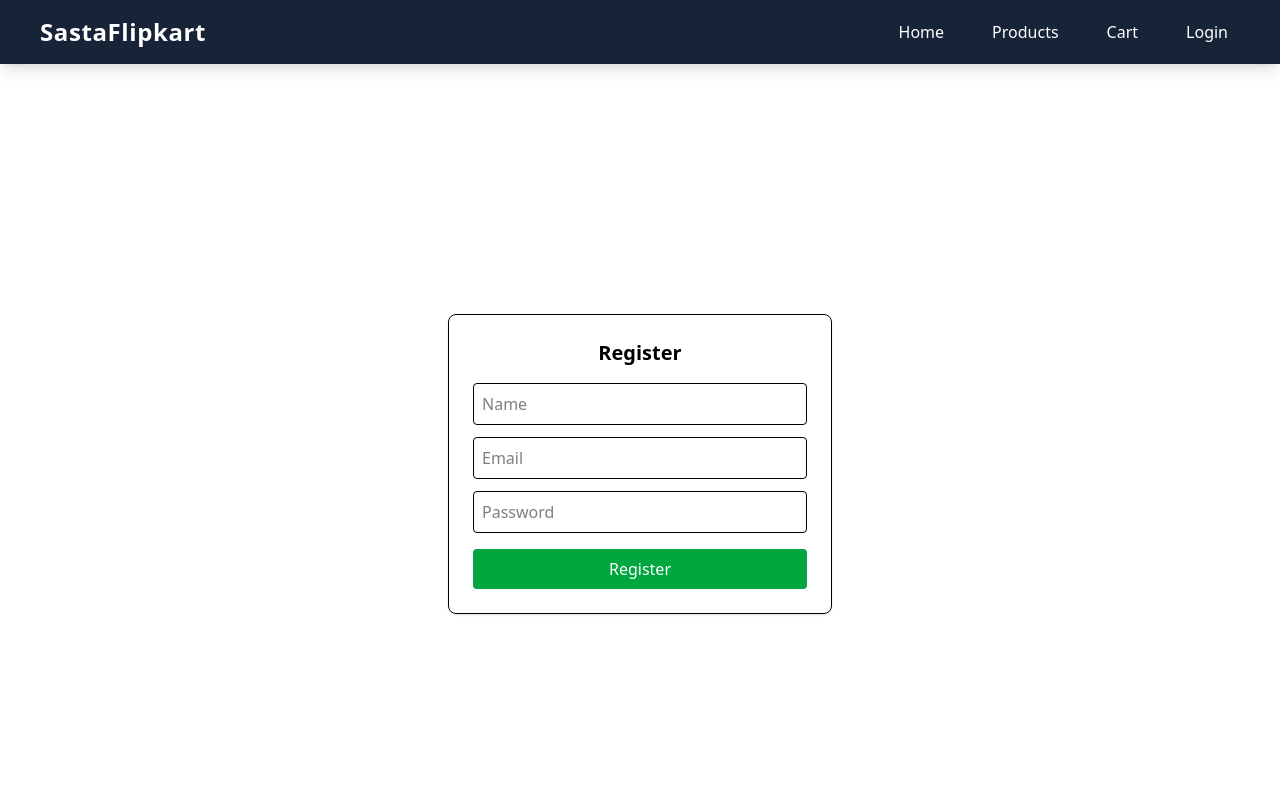
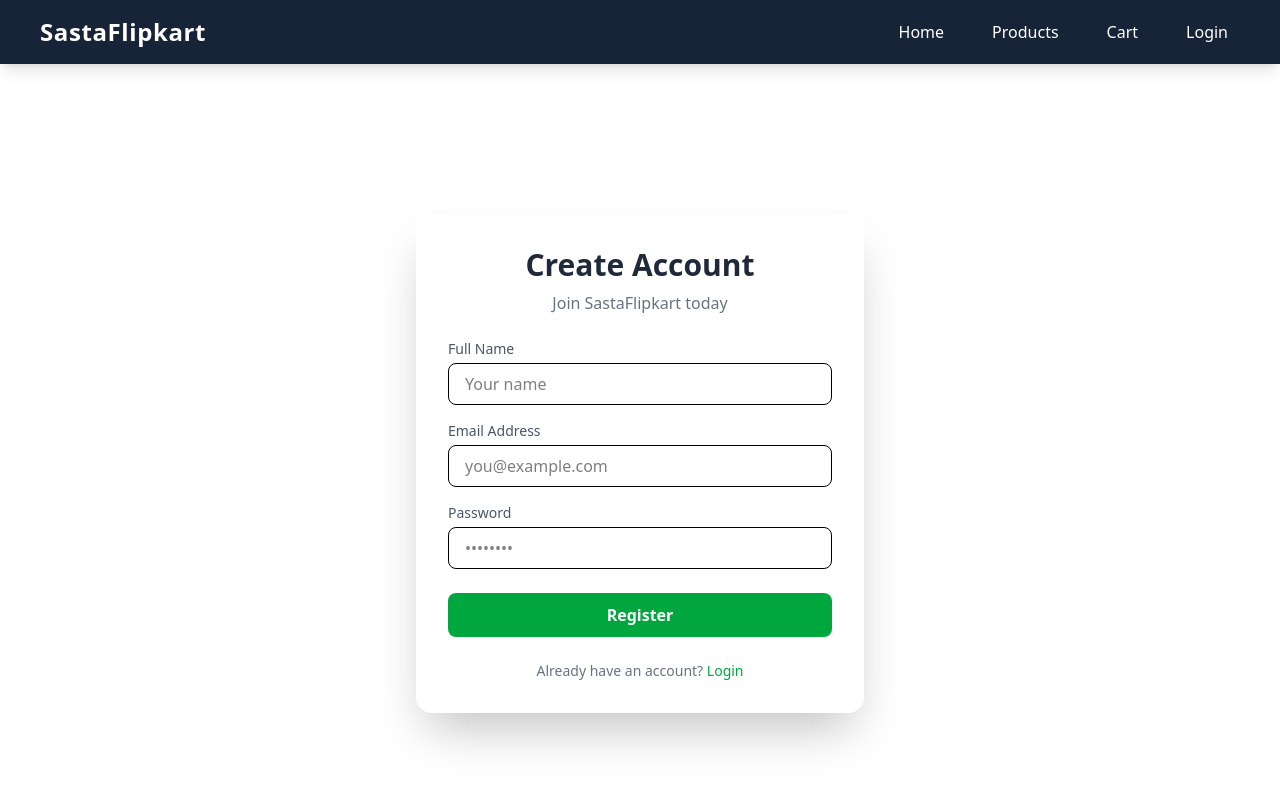
Before and after one commit to Nisita-Chandel/Flipcart-clone, a React app in the folder frontend/: page /register in a window 1280 px wide. Shown: the top 800 px of the page. Built offline with nearby package versions, Linux system fonts and the light colour scheme; the HTML template or start-up script is replaced by a standard one.

Commit message:
updated code

```diff
--- a/frontend/package.json
+++ b/frontend/package.json
@@ -15,6 +15,7 @@
     "react": "^19.2.0",
     "react-dom": "^19.2.0",
     "react-router-dom": "^7.13.0",
+    "react-toastify": "^11.0.5",
     "tailwindcss": "^4.1.18"
   },
   "devDependencies": {
--- a/frontend/src/App.jsx
+++ b/frontend/src/App.jsx
@@ -3,6 +3,8 @@ import Navbar from "./components/Navbar";
 import AppRoutes from "./routes/Approutes";
 import ScrollToTop from "./components/ScrollToTop";
 import Footer from "./components/Footer";
+import { ToastContainer } from "react-toastify";
+import "react-toastify/dist/ReactToastify.css";
 
 function App() {
   return (
@@ -12,6 +14,8 @@ function App() {
       <Navbar />
       <AppRoutes />
       <Footer/>
+      <ToastContainer position="top-right" autoClose={2000} />
+
     </BrowserRouter>
   );
 }
--- a/frontend/src/pages/Home.jsx
+++ b/frontend/src/pages/Home.jsx
@@ -52,7 +52,7 @@ const categories = [
         <Section title="Trends You May Like">
           <DealCard title="Stackable" img="https://i.pinimg.com/736x/40/05/54/400554a058682df8da2926d1c950aba4.jpg" />
           <DealCard title="Fusion Lehenga" img="https://i.pinimg.com/736x/ec/6e/69/ec6e696732e5aa9c658559625ed329cd.jpg" />
-          <DealCard title="Healthy Cooking" img="https://i.pinimg.com/1200x/e8/35/ed/e835ed89023c2a6d2d1933321d59efc4.jpg" />
+          <DealCard title="Watch Design" img="https://i.pinimg.com/1200x/56/a6/bf/56a6bfd92619492d50ef6b5a23432837.jpg" />
         </Section>
 
       </div>
--- a/frontend/src/pages/Login.jsx
+++ b/frontend/src/pages/Login.jsx
@@ -1,25 +1,105 @@
+import { useState } from "react";
+import { toast } from "react-toastify";
+import { Link } from "react-router-dom";
+
+
 const Login = () => {
+  const [email, setEmail] = useState("");
+  const [password, setPassword] = useState("");
+
+  const handleLogin = (e) => {
+    e.preventDefault();
+
+    // Basic validation
+    if (!email || !password) {
+      toast.error("Please fill all fields ❌");
+      return;
+    }
+
+    // SUCCESS TOAST (backend call later)
+    toast.success("Login Successful 🎉");
+
+    // later you can call backend API here
+  };
+
   return (
-      <div className="flex justify-center items-center min-h-screen">
-        <div className="w-96 border p-6 rounded-lg shadow">
-          <h2 className="text-xl font-bold mb-4 text-center">Login</h2>
+    <div className="min-h-screen flex items-center justify-center px-4">
 
+      {/* Card */}
+      <form
+        onSubmit={handleLogin}
+        className="w-full max-w-md bg-white/90 backdrop-blur-md rounded-2xl shadow-2xl p-8"
+      >
+
+        {/* Title */}
+        <h2 className="text-3xl font-bold text-center text-gray-800 mb-2">
+          Welcome Back 👋
+        </h2>
+        <p className="text-center text-gray-500 mb-6">
+          Login to your SastaFlipkart account
+        </p>
+
+        {/* Email */}
+        <div className="mb-4">
+          <label className="block text-sm font-medium text-gray-600 mb-1">
+            Email Address
+          </label>
           <input
             type="email"
-            placeholder="Email"
-            className="w-full border p-2 mb-3 rounded"
+            placeholder="you@example.com"
+            value={email}
+            onChange={(e) => setEmail(e.target.value)}
+            className="
+              w-full px-4 py-2 rounded-lg border
+              focus:outline-none focus:ring-2 focus:ring-blue-500
+              transition duration-300
+            "
           />
+        </div>
 
+        {/* Password */}
+        <div className="mb-6">
+          <label className="block text-sm font-medium text-gray-600 mb-1">
+            Password
+          </label>
           <input
             type="password"
-            placeholder="Password"
-            className="w-full border p-2 mb-4 rounded"
+            placeholder="••••••••"
+            value={password}
+            onChange={(e) => setPassword(e.target.value)}
+            className="
+              w-full px-4 py-2 rounded-lg border
+              focus:outline-none focus:ring-2 focus:ring-blue-500
+              transition duration-300
+            "
           />
+        </div>
 
-          <button className="w-full bg-blue-600 text-white py-2 rounded hover:bg-blue-700">
+        {/* Button */}
+        <button
+          type="submit"
+          className="
+            w-full bg-blue-600 text-white py-2.5 rounded-lg font-semibold
+            hover:bg-blue-700 hover:shadow-lg
+            active:scale-95
+            transition duration-300
+          "
+        >
           Login
         </button>
-        </div>
+
+        {/* Footer */}
+        <p className="text-center text-sm text-gray-500 mt-6">
+  Don’t have an account?{" "}
+  <Link
+    to="/register"
+    className="text-blue-600 hover:underline font-medium"
+  >
+    Register
+  </Link>
+</p>
+
+      </form>
     </div>
   );
 };
--- a/frontend/src/pages/Register.jsx
+++ b/frontend/src/pages/Register.jsx
@@ -1,17 +1,119 @@
+import { useState } from "react";
+import { toast } from "react-toastify";
+import { Link } from "react-router-dom";
+
 const Register = () => {
+  const [name, setName] = useState("");
+  const [email, setEmail] = useState("");
+  const [password, setPassword] = useState("");
+
+  const handleRegister = (e) => {
+    e.preventDefault();
+
+    if (!name || !email || !password) {
+      toast.error("Please fill all fields ❌");
+      return;
+    }
+
+    toast.success("Registration Successful 🎉");
+
+    // later: backend API call
+  };
+
   return (
-      <div className="flex justify-center items-center min-h-screen">
-        <div className="w-96 border p-6 rounded-lg shadow">
-          <h2 className="text-xl font-bold mb-4 text-center">Register</h2>
+    <div className="min-h-screen flex items-center justify-center px-4">
 
-          <input className="w-full border p-2 mb-3 rounded" placeholder="Name" />
-          <input className="w-full border p-2 mb-3 rounded" placeholder="Email" />
-          <input className="w-full border p-2 mb-4 rounded" placeholder="Password" />
+      {/* Card */}
+      <form
+        onSubmit={handleRegister}
+        className="w-full max-w-md bg-white/90 backdrop-blur-md rounded-2xl shadow-2xl p-8"
+      >
+        {/* Title */}
+        <h2 className="text-3xl font-bold text-center text-gray-800 mb-2">
+          Create Account
+        </h2>
+        <p className="text-center text-gray-500 mb-6">
+          Join SastaFlipkart today
+        </p>
 
-          <button className="w-full bg-green-600 text-white py-2 rounded hover:bg-green-700">
+        {/* Name */}
+        <div className="mb-4">
+          <label className="block text-sm font-medium text-gray-600 mb-1">
+            Full Name
+          </label>
+          <input
+            type="text"
+            placeholder="Your name"
+            value={name}
+            onChange={(e) => setName(e.target.value)}
+            className="
+              w-full px-4 py-2 rounded-lg border
+              focus:outline-none focus:ring-2 focus:ring-green-500
+              transition duration-300
+            "
+          />
+        </div>
+
+        {/* Email */}
+        <div className="mb-4">
+          <label className="block text-sm font-medium text-gray-600 mb-1">
+            Email Address
+          </label>
+          <input
+            type="email"
+            placeholder="you@example.com"
+            value={email}
+            onChange={(e) => setEmail(e.target.value)}
+            className="
+              w-full px-4 py-2 rounded-lg border
+              focus:outline-none focus:ring-2 focus:ring-green-500
+              transition duration-300
+            "
+          />
+        </div>
+
+        {/* Password */}
+        <div className="mb-6">
+          <label className="block text-sm font-medium text-gray-600 mb-1">
+            Password
+          </label>
+          <input
+            type="password"
+            placeholder="••••••••"
+            value={password}
+            onChange={(e) => setPassword(e.target.value)}
+            className="
+              w-full px-4 py-2 rounded-lg border
+              focus:outline-none focus:ring-2 focus:ring-green-500
+              transition duration-300
+            "
+          />
+        </div>
+
+        {/* Button */}
+        <button
+          type="submit"
+          className="
+            w-full bg-green-600 text-white py-2.5 rounded-lg font-semibold
+            hover:bg-green-700 hover:shadow-lg
+            active:scale-95
+            transition duration-300
+          "
+        >
           Register
         </button>
-        </div>
+
+        {/* Footer */}
+        <p className="text-center text-sm text-gray-500 mt-6">
+          Already have an account?{" "}
+          <Link
+            to="/login"
+            className="text-green-600 hover:underline font-medium"
+          >
+            Login
+          </Link>
+        </p>
+      </form>
     </div>
   );
 };
```
Also changed, not shown: 1 other file (tests, documents, lock files or other folders). Lines whose indentation alone changed are shown as unchanged.
